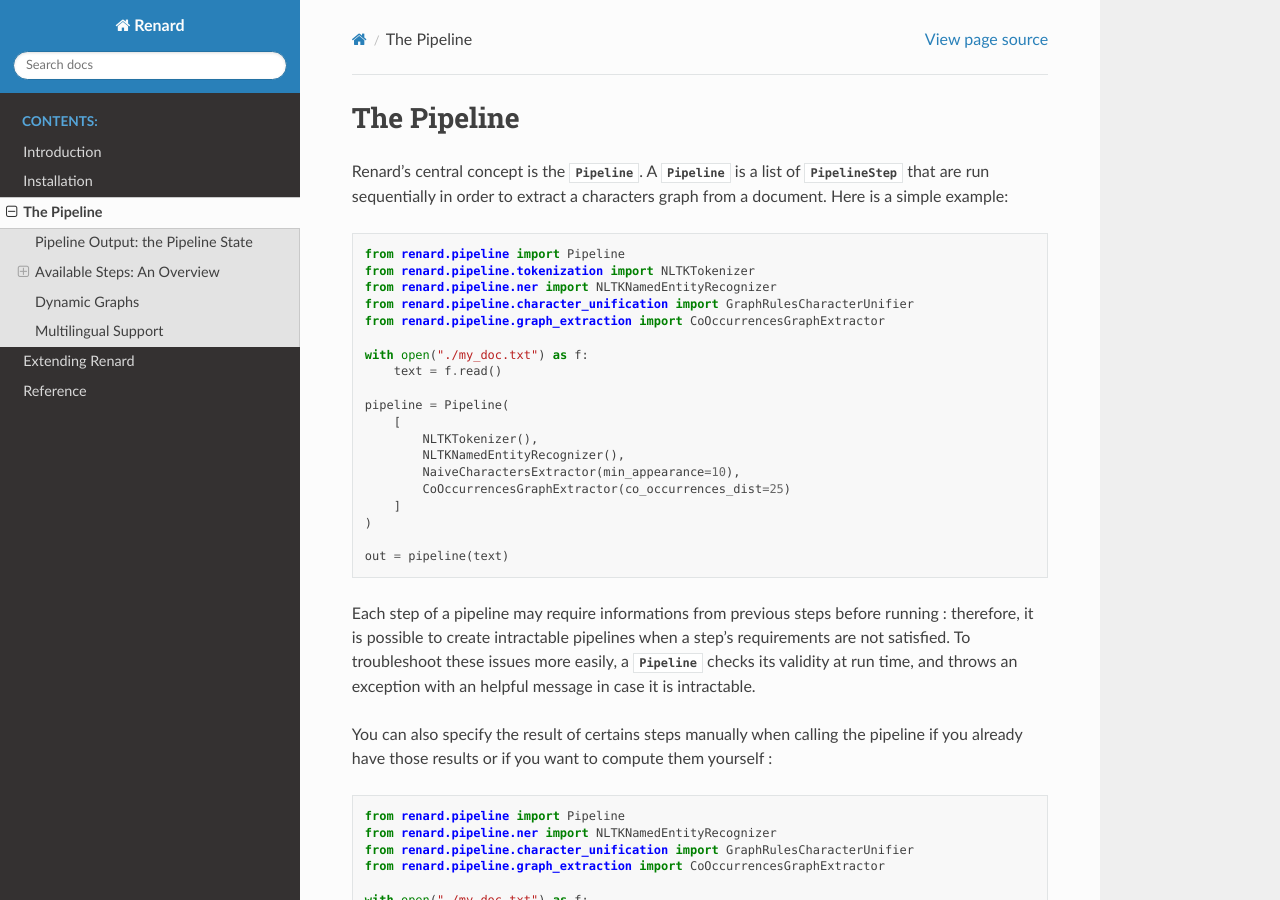
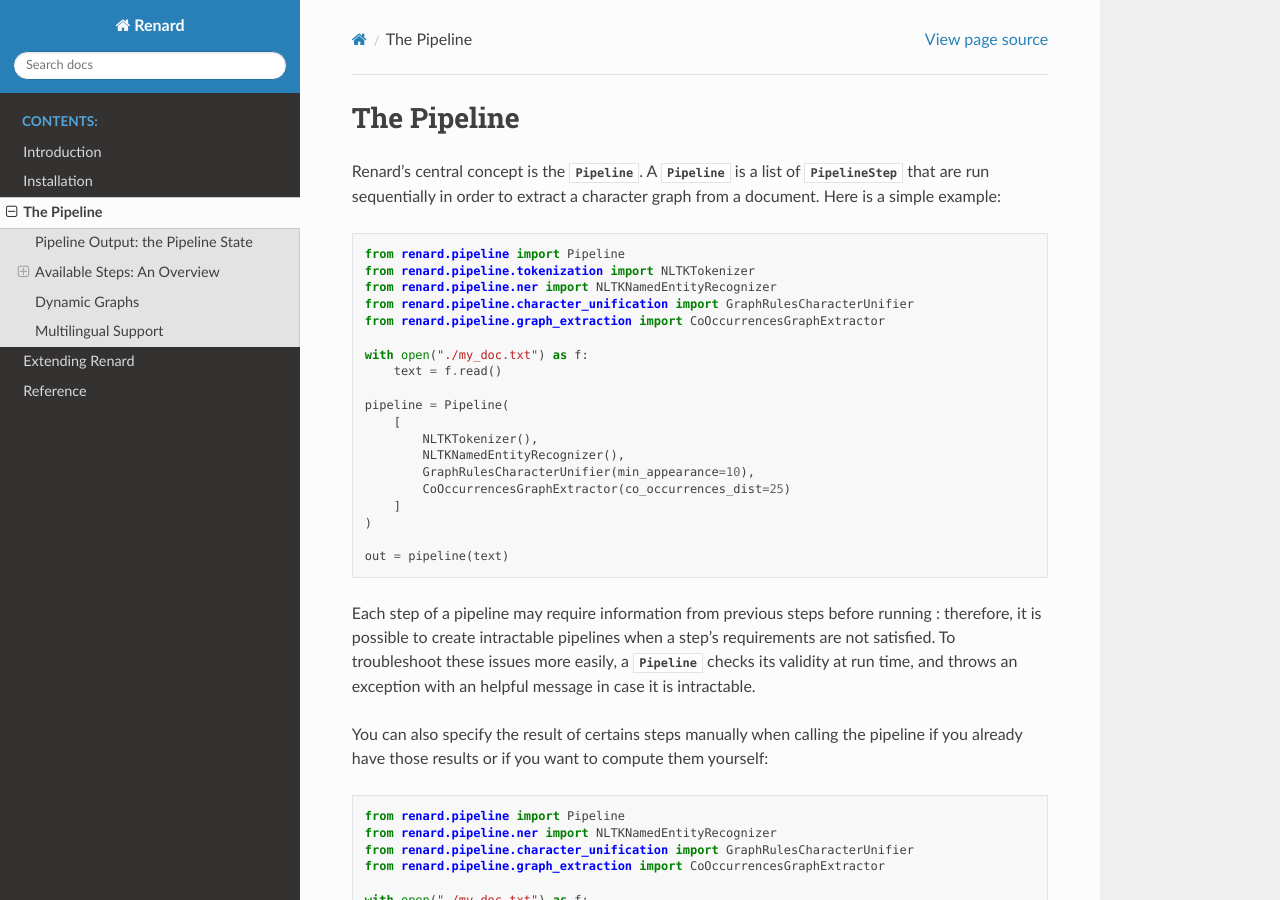
Before and after one commit to CompNet/Renard, a Sphinx documentation site: the page built from docs/pipeline.rst, in a window 1280 px wide and 900 px high. Built offline with Sphinx 7.4.7 and the Read the Docs theme 2.0.0, drawn with Linux system fonts in a browser that asks for light colours.

Commit message:
fix a few mistakes in the documentation

```diff
--- a/docs/pipeline.rst
+++ b/docs/pipeline.rst
@@ -4,7 +4,7 @@
 
 Renard's central concept is the :class:`.Pipeline`. A
 :class:`.Pipeline` is a list of :class:`.PipelineStep` that are run
-sequentially in order to extract a characters graph from a
+sequentially in order to extract a character graph from a
 document. Here is a simple example:
 
 .. code-block:: python
@@ -22,7 +22,7 @@
        [
            NLTKTokenizer(),
            NLTKNamedEntityRecognizer(),
-           NaiveCharactersExtractor(min_appearance=10),
+           GraphRulesCharacterUnifier(min_appearance=10),
            CoOccurrencesGraphExtractor(co_occurrences_dist=25)
        ]
    )
@@ -30,7 +30,7 @@
    out = pipeline(text)
 
 
-Each step of a pipeline may require informations from previous steps
+Each step of a pipeline may require information from previous steps
 before running : therefore, it is possible to create intractable
 pipelines when a step's requirements are not satisfied. To
 troubleshoot these issues more easily, a :class:`.Pipeline` checks its
@@ -39,7 +39,7 @@
 
 You can also specify the result of certains steps manually when
 calling the pipeline if you already have those results or if you want
-to compute them yourself :
+to compute them yourself:
 
 .. code-block:: python
 
--- a/docs/reference.rst
+++ b/docs/reference.rst
@@ -107,8 +107,8 @@
    :members:
 
 
-Characters Extraction
-=====================
+Characters Unification
+======================
 
 .. autoclass:: renard.pipeline.character_unification.Character
    :members:
--- a/renard_tutorial.py
+++ b/renard_tutorial.py
@@ -60,7 +60,7 @@
 #     [
 #         NLTKTokenizer(),                                                 # tokenization
 #         NLTKNamedEntityRecognizer(),                                     # named entity recognition
-#         GraphRulesCharactersExtractor(),                                 # characters extraction
+#         GraphRulesCharactersUnifier(),                                   # characters unification
 #         CoOccurrencesGraphExtractor(co_occurrences_dist=(1, "sentences")) # graph extraction
 #     ]
 # )
```
